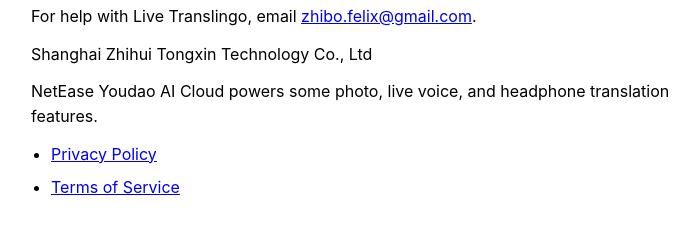
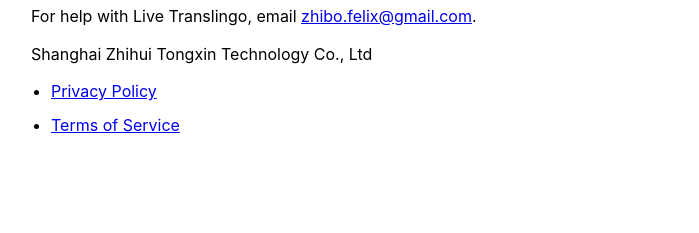
Before and after one commit to FelixHuang56/live-translingo-support, a plain HTML site: page support.html in a window 1280 px wide. Shown: the part 65-298 px from the top of the page, without its empty margins (273-972 px from the left). Drawn offline with Linux system fonts and the light colour scheme.

Commit message:
Restore original support page copy

```diff
--- a/support.html
+++ b/support.html
@@ -11,7 +11,6 @@
   <h1>Live Translingo Support</h1>
   <p>For help with Live Translingo, email <a href="mailto:zhibo.felix@gmail.com">zhibo.felix@gmail.com</a>.</p>
   <p>Shanghai Zhihui Tongxin Technology Co., Ltd</p>
-  <p>NetEase Youdao AI Cloud powers some photo, live voice, and headphone translation features.</p>
 
   <nav aria-label="Legal information">
     <ul>
```
